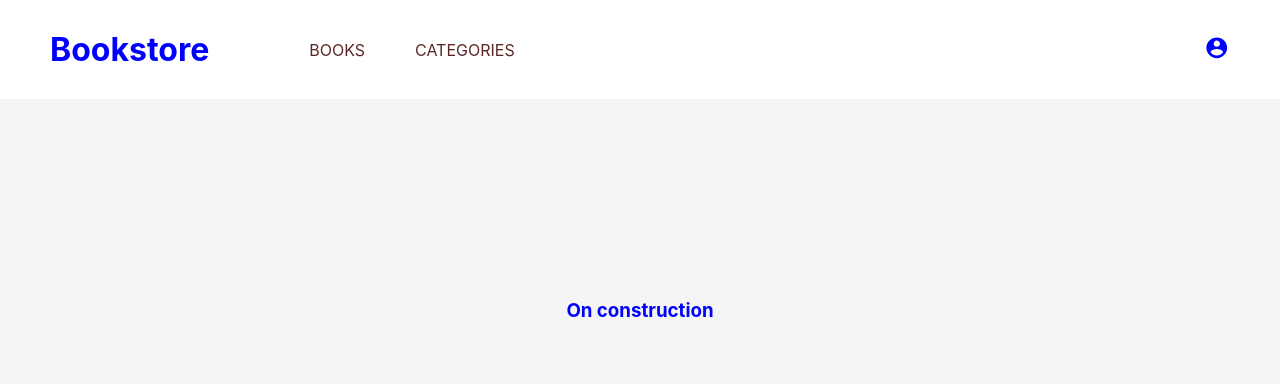
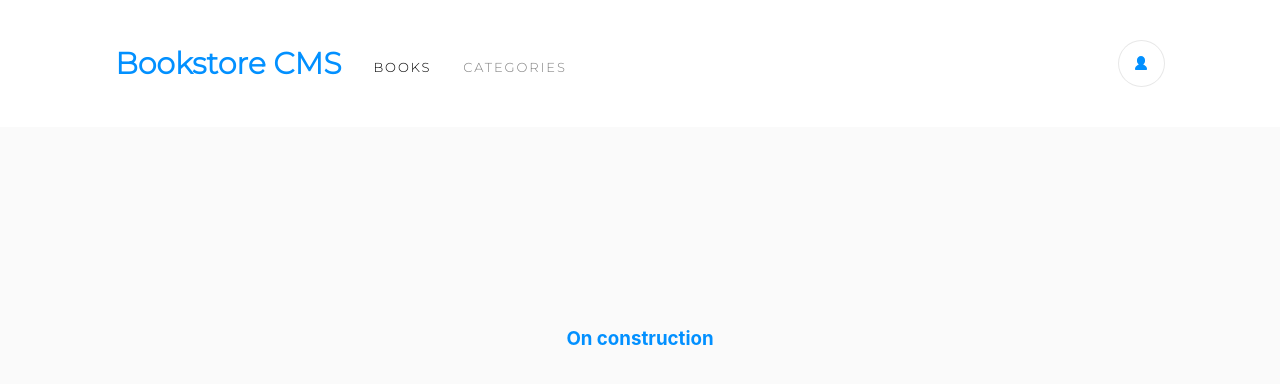
Before and after one commit to Lul-Abdifan/Bookstore, a React (Create React App) app: page /categories in a window 1280 px wide. Shown: the top 384 px of the page. Built offline with nearby package versions, Linux system fonts and the light colour scheme.

Commit message:
Update styles to the given figma

```diff
--- a/src/App.scss
+++ b/src/App.scss
@@ -1,8 +1,8 @@
-$primary-color: blue;
-$secondary-color: rgb(88, 56, 56);
-$white-color: white;
-$whitesmoke-color: whitesmoke;
-$third-color: rgb(49, 124, 196);
+@import url("https://fonts.googleapis.com/css2?family=Roboto+Slab:wght@300&display=swap");
+@import url("https://fonts.googleapis.com/css2?family=Montserrat:wght@300&display=swap");
+$primary-color: #0290ff;
+$white-color: #fff;
+$whitesmoke-color: #fafafa;
 
 * {
   padding: 0;
@@ -13,73 +13,140 @@ body {
   background-color: $whitesmoke-color;
 }
 
-.navbar {
-  background-color: $white-color;
-  padding: 30px 50px;
+.links {
   display: flex;
-  justify-content: center;
   align-items: center;
-  gap: 100px;
+  gap: 2rem;
+  padding: 1rem 9%;
+  list-style: none;
+  height: 5.938rem;
+  background-color: #fff;
 }
 
-.book-header {
-  color: $primary-color;
+.links li {
+  font-size: 1.5rem;
 }
 
-.nav-lists {
-  width: 80%;
-  display: flex;
-  justify-content: space-between;
-  align-items: center;
+.logo {
+  text-decoration: none;
+  font-family: Montserrat, sans-serif;
+  font-size: 1.875rem;
+  font-weight: bold;
+  font-stretch: normal;
+  font-style: normal;
+  line-height: normal;
+  letter-spacing: normal;
+  color: #0290ff;
 }
 
-.nav-lists .links {
-  display: flex;
-  gap: 50px;
+.link {
+  text-decoration: none;
+  color: #000;
+  height: 1rem;
+  opacity: 0.5;
+  font-family: Montserrat, sans-serif;
+  font-size: 0.813rem;
+  font-weight: normal;
+  font-stretch: normal;
+  font-style: normal;
+  line-height: normal;
+  letter-spacing: 1.9px;
 }
 
-.links a {
-  text-decoration: none;
-  color: rgb(92, 38, 38);
+.user {
+  border: #e8e8e8 1px solid;
+  display: flex;
+  height: 2.83rem;
+  width: 2.833rem;
+  align-items: center;
+  justify-content: center;
+  border-radius: 50%;
+  margin-left: auto;
 }
-
-.signup {
-  font-size: 1.6em;
-  color: $primary-color;
+.rectangle{
+  border: none;
+  width: 11.5rem;
+  height: 2.813rem;
+  margin: 1.188rem 0 0 2.125rem;
+  padding: 0.801rem 1.188rem 0.886rem 1.375rem;
+  border-radius: 3px;
+  background-color: $primary-color;
+  color: #fff;
+}
+.books {
+  opacity: 1;
+}
+.form{
+  margin-bottom: 250px !important;
 }
 
 .form-header {
-  padding-bottom: 20px;
-  color: $secondary-color;
+  width: 10.875rem;
+  height: 1.5rem;
+  margin: 2.813rem 32.75rem 2.188rem 0;
+  font-family: Montserrat, sans-serif;
+  font-size: 1.25rem;
+  font-weight: bold;
+  color: #888;
 }
+.percentage {
 
+  color: #121212 ;
+  font-size: 2rem;
+  padding-left: 20px;
+}
 .form {
   margin-bottom: 50px;
   margin-left: 10%;
 
   .input {
     width: 250px;
-    height: 30px;
+    height: 2.813rem;
     outline: none;
-    border: none;
+    border: solid 1px $white-color;
     margin-right: 20px;
     padding-left: 10px;
     background-color: $white-color;
   }
 }
+.completed {
+  opacity: 0.5;
+  display: inline-block;
+  font-size: 1rem;
+  margin-top:10px;
+}
 
-.submit,
 .update {
   outline: none;
   border: none;
   margin-left: 50px;
-  background-color: rgb(0, 132, 255);
+  width: 11.5rem;
+  height: 2.063rem;
+  background-color: $primary-color;
   padding: 10px 15px !important;
   color: $white-color;
+  font-family: RobotoSlab, sans-serif;
+  font-size: 0.813rem;
+  font-weight: 300;
+  border-radius: 3px;
 
   &:hover {
     cursor: pointer;
   }
+}
+.progress-container {
+  display: flex;
+}
+.chapter {
+  font-family: RobotoSlab, sans-serif;
+  font-size: 26px;
+  font-weight: 300;
+  margin: 25px 50px;
+  color: #121212;
+}
+.chapter-header {
+  opacity: 0.5;
+  margin-top: -30px;
 }
 
 .circular-progressbar {
@@ -88,10 +155,9 @@ body {
   font-size: 15px;
 }
 
-.book-item {
+.book-item-main {
   * {
-    margin-top: 20px;
-    padding-left: 50px;
+    padding-left: 18px;
   }
 
   &-main {
@@ -109,19 +175,17 @@ body {
   padding: 10px;
 }
 
-.book-list {
-  gap: 20px;
-}
-
 .button-show {
   outline: none;
   border: none;
-  color: $third-color;
-  margin-top: 20px;
-  margin-right: 5px;
   background-color: $white-color;
+  font-size: 24px;
+  margin: 30px 0px;
+  font-family: RobotoSlab, sans-serif;
+  font-weight: 300;
+  color: #4386bf;
   border-right: 1px solid rgb(231, 226, 226);
-  padding-right: 15px;
+  padding: 0px 15px;
 
   &:hover {
     cursor: pointer;
@@ -129,11 +193,37 @@ body {
 }
 
 .author {
-  color: $third-color;
+  width: 5.813rem;
+  height: 1.188rem;
+  margin: 10px 0px;
+  font-family: RobotoSlab, sans-serif;
+  font-size: 26px;
+  font-weight: 300;
+
+  color: #4386bf;
 }
 
 .category {
-  color: rgb(218, 202, 202);
+  width: 7rem;
+  height: 1.125rem;
+  margin: 0 4rem 0 0;
+  margin: 20px 0px;
+  opacity: 0.5;
+  font-family: Montserrat, sans-serif;
+  font-size: 26px;
+  font-weight: bold;
+
+  color: #121212;
+}
+
+.title {
+  width: 3.375rem;
+  height: 1.813rem;
+  margin: 0.188rem 2.125rem 0 0;
+  font-family: RobotoSlab, sans-serif;
+  font-size: 26px;
+  font-weight: bold;
+  color: #121212;
 }
 
 .container {
--- a/src/components/Book.js
+++ b/src/components/Book.js
@@ -22,7 +22,7 @@ function Book({
     <div className="book-container">
       <div className="book-item-main">
         <p className="category">{category}</p>
-        <h2>{title}</h2>
+        <h2 className="title">{title}</h2>
         <p className="author">{author}</p>
         <button type="submit" className="button-show">
           Comments
@@ -42,28 +42,38 @@ function Book({
       <div style={{ display: 'flex', alignItems: 'center' }}>
         <span>
           {chapterNumber.percent < 100 ? (
-            <CircularProgressbar
-              className="circular-progressbar"
-              value={chapterNumber.percent}
-              text={`${chapterNumber.percent} %`}
-            />
+            <div className="progress-container">
+              <CircularProgressbar
+                className="circular-progressbar"
+                value={chapterNumber.percent}
+                text=""
+              />
+              <div className="percentage">
+                {`${chapterNumber.percent}%`}
+
+                <span className="completed">
+                  Completed
+                </span>
+              </div>
+
+            </div>
           ) : (
             <CircularProgressbar
               className="circular-progressbar"
               value={100}
-              text={`${100} %`}
+              text=""
             />
           )}
         </span>
-        <span style={{ marginLeft: '1rem' }}>Completed</span>
+
       </div>
 
       <div className="book-item">
-        <h4>Current Chapter</h4>
+        <h4 className="chapter chapter-header">Current Chapter</h4>
         {chapterNumber.chapter < 10 ? (
-          <h2>{`Chapter ${chapterNumber.chapter}`}</h2>
+          <h2 className="chapter current-chapter">{`Chapter ${chapterNumber.chapter}`}</h2>
         ) : (
-          <h2>Completed</h2>
+          <h2 className="completed">Completed</h2>
         )}
 
         <button
@@ -74,7 +84,7 @@ function Book({
             percent: chapterNumber.percent + 10,
           })}
         >
-          Update Progress
+          UPDATE PROGRESS
         </button>
       </div>
     </div>
--- a/src/components/Form.js
+++ b/src/components/Form.js
@@ -38,7 +38,7 @@ function Form() {
 
   return (
     <div className="form">
-      <h3 className="form-header">Add New Book</h3>
+      <h3 className="form-header">ADD NEW BOOK</h3>
       <form
         action=""
         className="newBook"
@@ -76,7 +76,7 @@ function Form() {
             </option>
           ))}
         </select>
-        <button type="submit" className="submit">
+        <button type="submit" className=" rectangle">
           ADD BUTTON
         </button>
       </form>
--- a/src/components/Layout.js
+++ b/src/components/Layout.js
@@ -1,26 +1,39 @@
 import React from 'react';
-import { IoMdContact } from 'react-icons/io';
 import { Link } from 'react-router-dom';
 
 function Layout() {
   return (
-    <div className="navbar">
-      <h1 className="book-header">Bookstore</h1>
-      <nav className="nav-lists">
-        <div className="links">
-          <div>
-            <Link to="/">BOOKS</Link>
-          </div>
-
-          <div>
-            <Link to="/categories">CATEGORIES</Link>
-          </div>
-        </div>
-        <div>
-          <IoMdContact className="signup" />
-        </div>
-      </nav>
-    </div>
+    <ul className="links">
+      <li>
+        <Link className="logo" to="/">
+          Bookstore CMS
+        </Link>
+      </li>
+      <li>
+        <Link className="link books" to="/">
+          BOOKS
+        </Link>
+      </li>
+      <li>
+        <Link className="link" to="/categories">
+          CATEGORIES
+        </Link>
+      </li>
+      <li className="user">
+        <svg
+          xmlns="http://www.w3.org/2000/svg"
+          fill="#0290ff"
+          width="1rem"
+          height="1rem"
+          viewBox="0 0 32 32"
+          version="1.1"
+        >
+          <path
+            d="M4 28q0 0.832 0.576 1.44t1.44 0.576h20q0.8 0 1.408-0.576t0.576-1.44q0-1.44-0.672-2.912t-1.76-2.624-2.496-2.144-2.88-1.504q1.76-1.088 2.784-2.912t1.024-3.904v-1.984q0-3.328-2.336-5.664t-5.664-2.336-5.664 2.336-2.336 5.664v1.984q0 2.112 1.024 3.904t2.784 2.912q-1.504 0.544-2.88 1.504t-2.496 2.144-1.76 2.624-0.672 2.912z"
+          />
+        </svg>
+      </li>
+    </ul>
   );
 }
 
```
